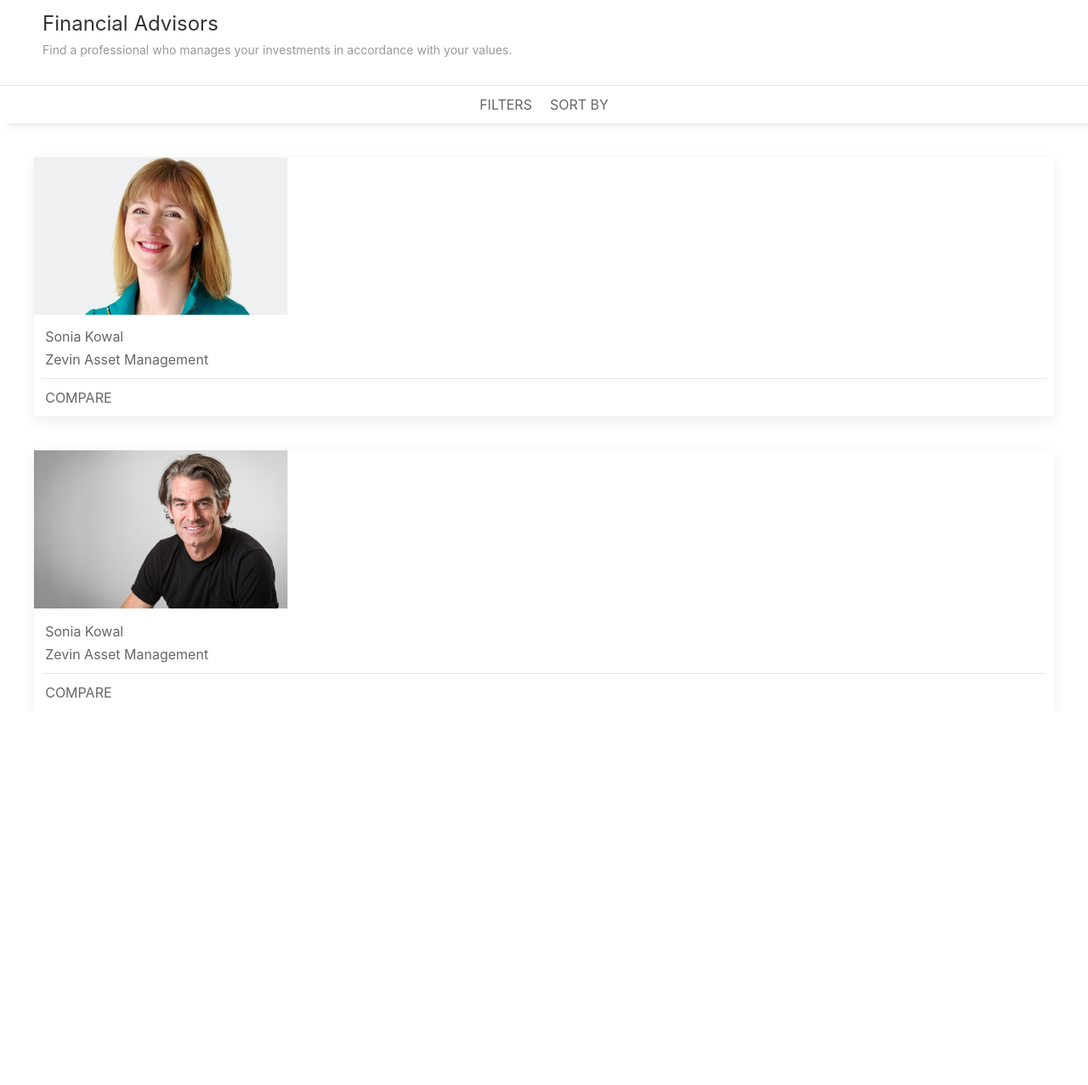
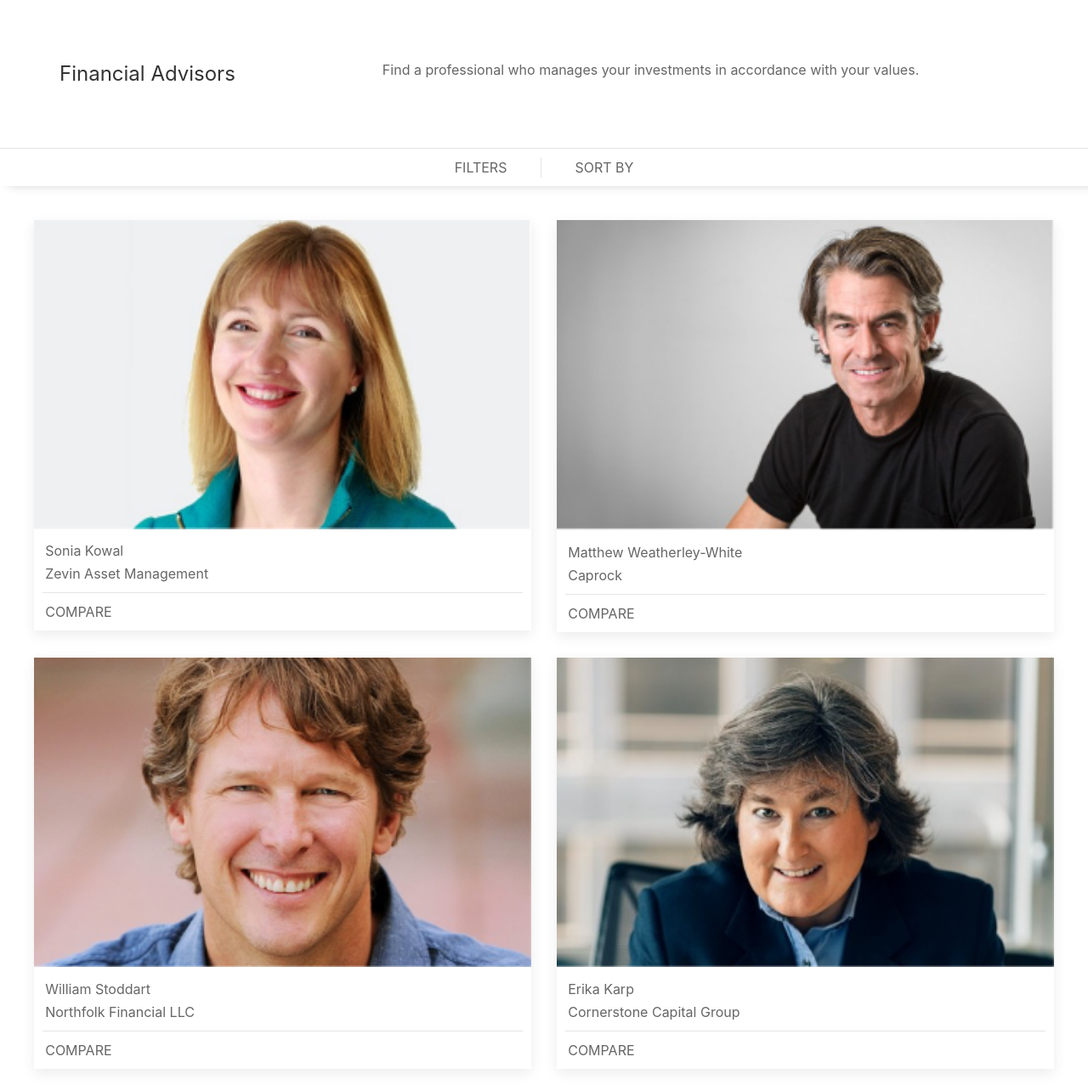
Before and after one commit to cdelgadour/advisor, a plain HTML site: page index.html in a window 1280 px wide. Shown: the part 83-1360 px from the top of the page at 85% size. Before the commit the page ends 920 px from the top, so only its background shows below. Drawn offline with nearby package versions, Linux system fonts and the light colour scheme.

Commit message:
Finished ipad layout --details pending

```diff
--- a/index.html
+++ b/index.html
@@ -21,31 +21,29 @@
         </div>
     </nav>
     <div class="subnav-container">
-        <div class="uk-container uk-margin-bottom">
-            <div class="uk-padding-small">
-                <span class="uk-text-lead">Financial Advisors</span>
-            <br>
-            <span class="uk-text-meta">
+        <div class="uk-flex uk-flex-wrap uk-padding-large">
+            <div class="uk-width-1-3@s ">
+                <h3 class="uk-margin-remove-bottom">
+                    Financial Advisors
+                </h3>
+            </div>
+            <div class="uk-width-2-3@s">
                 Find a professional who manages your investments in accordance with your values.
-            </span>
             </div>
         </div>
         <hr class="divider">
-        <div class="uk-flex uk-flex-center  uk-flex-wrap-stretch">
-            <div class="uk-padding-small">
+        <div class="uk-grid-divider uk-flex-center uk-padding-small" uk-grid>
+            <div class="">
                 FILTERS
             </div>
-            <hr class="uk-divider-vertical uk-margin-remove-left uk-margin-remove-right uk-height-1-1">
-            <div class="uk-padding-small">
-                SORT BY
-            </div>
+            <div class="">SORT BY</div>
         </div>
     </div>
-    <div class="uk-grid" uk-grid>
-        <div class="uk-width-1-1@s uk-margin-medium-top uk-margin-medium-left uk-margin-medium-right">
+    <div class="uk-grid uk-grid-medium uk-padding" uk-grid>
+        <div class="uk-width-1-2@s">
             <div class="uk-card uk-card-default">
                 <div class="uk-card-media-top">
-                    <img src="images/photo-1.png" alt="">
+                    <img class="uk-align-center uk-margin-remove uk-width-1-1" src="images/photo-1.png" alt="">
                 </div>
                 <div class="uk-card-body uk-padding-small">
                     <p class="card-text">
@@ -61,17 +59,74 @@
                 </div>
             </div>
         </div>
-        <div class="uk-width-1-1@s uk-margin-medium-top uk-margin-medium-left uk-margin-medium-right">
+        <div class="uk-width-1-2@s">
             <div class="uk-card uk-card-default">
                 <div class="uk-card-media-top">
-                    <img src="images/photo-2.png" alt="">
+                    <img class="uk-align-center uk-margin-remove uk-width-1-1" src="images/photo-2.png" alt="">
                 </div>
                 <div class="uk-card-body uk-padding-small">
                     <p class="card-text">
-                        Sonia Kowal
+                        Matthew Weatherley-White
                     </p>
                     <p class="card-text">
-                        Zevin Asset Management
+                        Caprock
+                    </p>
+                    <hr class="card-divider">
+                    <p class="card-text">
+                        COMPARE
+                    </p>
+                </div>
+            </div>
+        </div>
+        <div class="uk-width-1-2@s">
+            <div class="uk-card uk-card-default">
+                <div class="uk-card-media-top">
+                    <img class="uk-align-center uk-margin-remove uk-width-1-1" src="images/photo-3.png" alt="">
+                </div>
+                <div class="uk-card-body uk-padding-small">
+                    <p class="card-text">
+                        William Stoddart
+                    </p>
+                    <p class="card-text">
+                        Northfolk Financial LLC
+                    </p>
+                    <hr class="card-divider">
+                    <p class="card-text">
+                        COMPARE
+                    </p>
+                </div>
+            </div>
+        </div>
+        <div class="uk-width-1-2@s">
+            <div class="uk-card uk-card-default">
+                <div class="uk-card-media-top">
+                    <img class="uk-align-center uk-margin-remove uk-width-1-1" src="images/photo-4.png" alt="">
+                </div>
+                <div class="uk-card-body uk-padding-small">
+                    <p class="card-text">
+                        Erika Karp
+                    </p>
+                    <p class="card-text">
+                        Cornerstone Capital Group
+                    </p>
+                    <hr class="card-divider">
+                    <p class="card-text">
+                        COMPARE
+                    </p>
+                </div>
+            </div>
+        </div>
+        <div class="uk-width-1-2@s">
+            <div class="uk-card uk-card-default">
+                <div class="uk-card-media-top">
+                    <img class="uk-align-center uk-margin-remove uk-width-1-1" src="images/photo-5.png" alt="">
+                </div>
+                <div class="uk-card-body uk-padding-small">
+                    <p class="card-text">
+                        Erika Karp
+                    </p>
+                    <p class="card-text">
+                        Cornerstone Capital Group
                     </p>
                     <hr class="card-divider">
                     <p class="card-text">
```
Also changed, not shown: images/photo-3.png (added), images/photo-3@2x.png (added), images/photo-4.png (added), images/photo-4.png@2x.png (added), images/photo-5.png (added), images/photo-5@2x.png (added), 1 other file.
